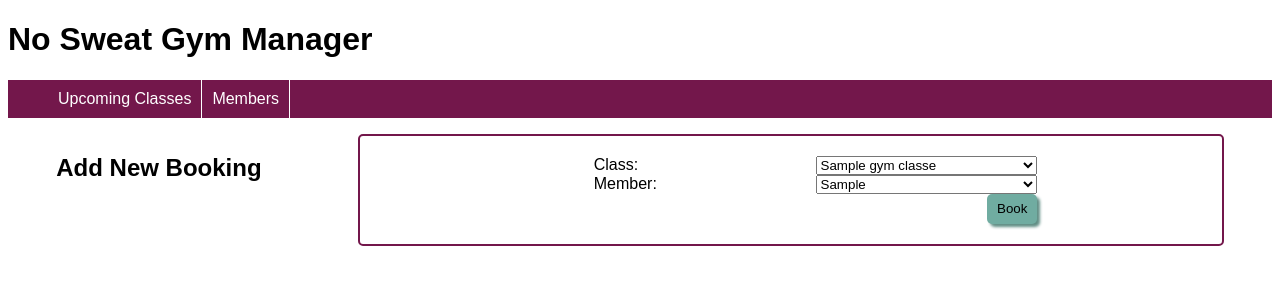
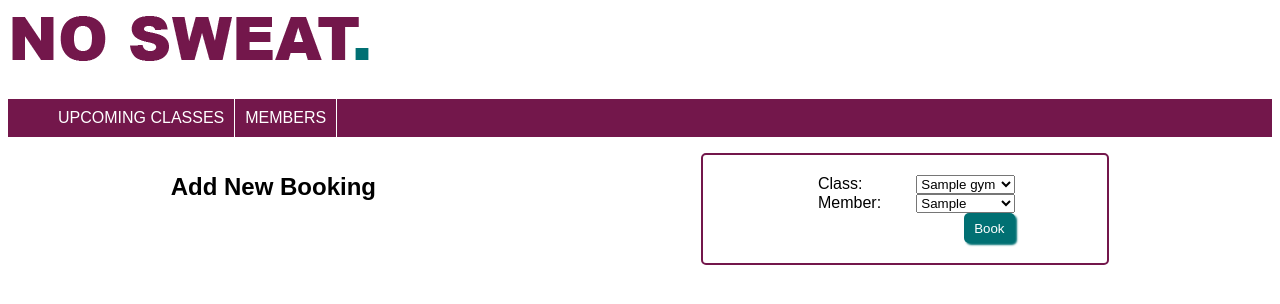
Before and after one commit to stephpaterson/python_project_gym_manager, a Flask app: page /bookings/new in a window 1280 px wide. Shown: the top 304 px of the page. Run offline with Flask 2, Linux system fonts and the light colour scheme; a database or web service that is not in the repository returns one stand-in record (values such as "Sample title"); some libraries are stand-ins or nearby versions.

Commit message:
some more styling complete

```diff
--- a/static/forms.css
+++ b/static/forms.css
@@ -2,6 +2,7 @@
     border: #73174B solid 2px;
     border-radius: 5px;
     padding: 20px;
+    background-color: white;
 }
 
 .form-new>form {
@@ -18,11 +19,12 @@
 }
 
 .add{
-    background-color: #70ACA1;
+    background-color: #017073;
+    color: white;
     border: None;
     border-radius: 5px;
     padding: 0.25em 0.75em;
-    box-shadow: 3px 3px 3px #618E85 ;
+    box-shadow: 2px 2px 2px #017073 ;
     min-height: 30px;
 }
 
--- a/static/styles.css
+++ b/static/styles.css
@@ -31,10 +31,20 @@
 
 aside {
     width: 30%;
+    min-width: 200px;
+    border-right: grey solid 2px;
+    padding: 10px 20px;
 }
 
-section {
-    width: 65%;
+aside>ul{
+    list-style: none;
+    padding-left: 0;
+    line-height: 1.5;
+}
+
+.bookings {
+    width: 60%;
+    padding: 10px 20px;
 }
 
 hgroup {
--- a/static/table.css
+++ b/static/table.css
@@ -3,6 +3,7 @@
     width: 80%;
     border-collapse: collapse;
     border: #73174B solid 2px;
+    background-color: white;
 }
 
 thead {
--- a/templates/base.html
+++ b/templates/base.html
@@ -11,11 +11,11 @@
 </head>
 <body>
     <header>
-        <h1>No Sweat Gym Manager</h1>
+        <img src="/static/img/Logo.png" alt="No Sweat">
         <nav>
             <ul>
-                <li><a href="/gym_classes">Upcoming Classes</a></li>
-                <li><a href="/members">Members</a></li>
+                <li><a href="/gym_classes">UPCOMING CLASSES</a></li>
+                <li><a href="/members">MEMBERS</a></li>
             </ul>
         </nav>
     </header>
--- a/templates/gym_class/show.html
+++ b/templates/gym_class/show.html
@@ -19,7 +19,7 @@
     </ul>
 </aside>
 
-<section>
+<section class="bookings">
     <section>
         <ul>
             {% if availability == True %}
--- a/templates/index.html
+++ b/templates/index.html
@@ -1,6 +1,5 @@
 {% extends 'base.html' %}
 
 {% block content %}
-<h2>Welcome</h2>
-
+    <h2>Welcome</h2>
 {% endblock  %}
```
Also changed, not shown: static/img/Logo.png (added), 1 other file.
